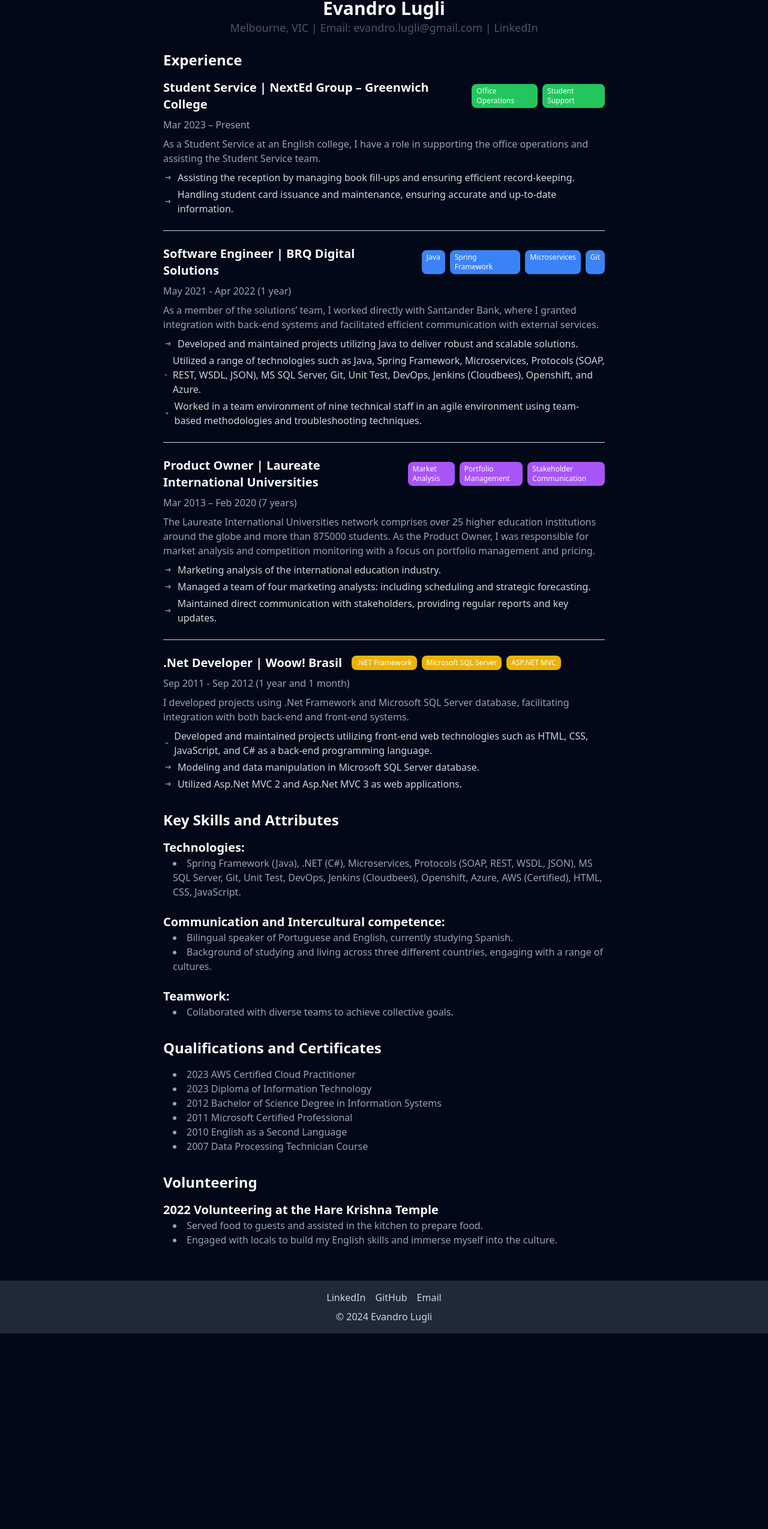
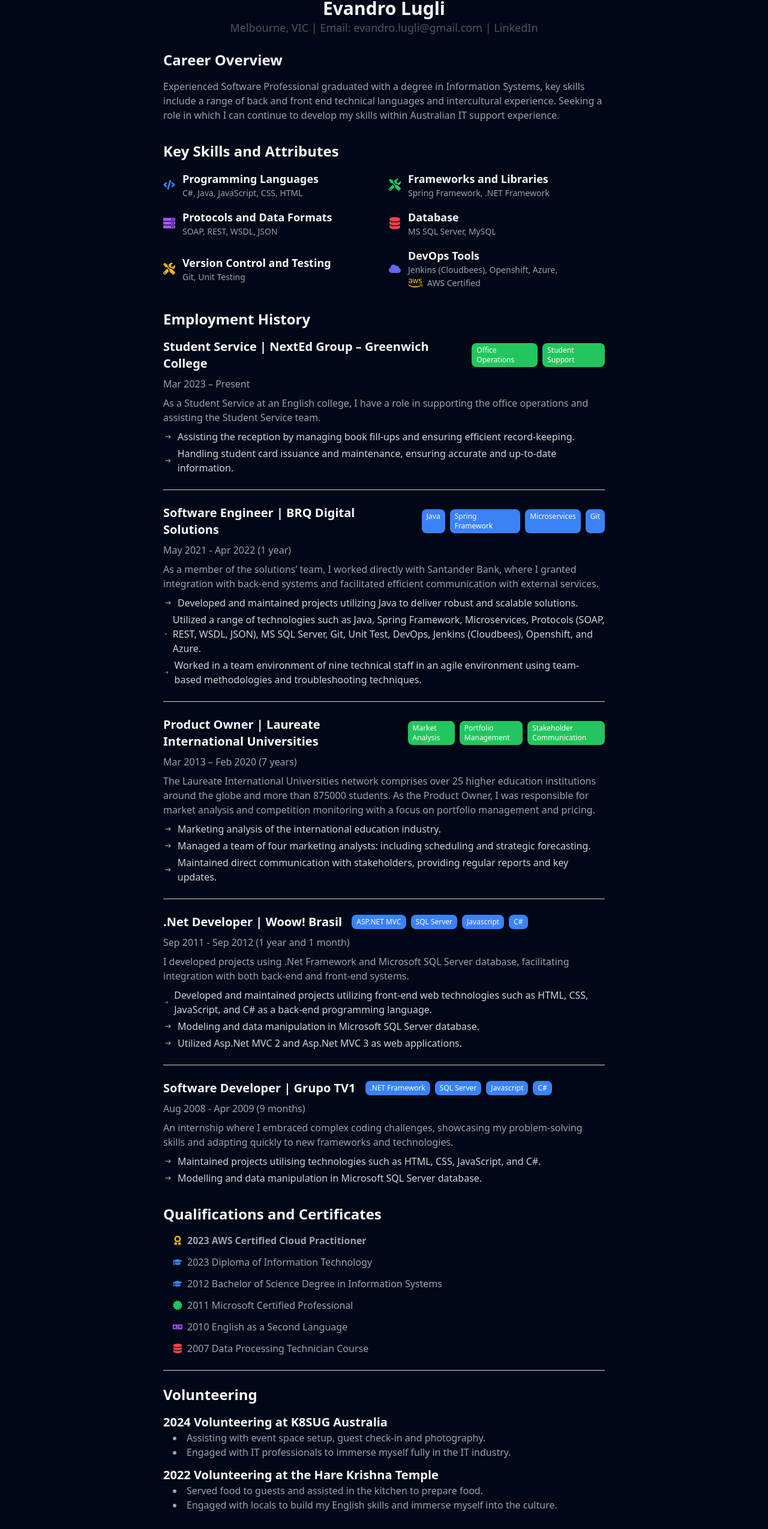
Before and after one commit to evandrolugli/portfolio, a React (Vite) app: page /resume in a window 1280 px wide. Shown: the part 92-2641 px from the top of the page at 60% size. Before the commit the page ends 2315 px from the top, so only its background shows below. Built offline with nearby package versions, Linux system fonts and the light colour scheme.

Commit message:
update resume

```diff
--- a/src/pages/Resume.tsx
+++ b/src/pages/Resume.tsx
@@ -1,5 +1,6 @@
 import React from 'react';
-import { IoIosCheckmarkCircle } from 'react-icons/io';
+import { FaCode, FaServer, FaCloud, FaAws } from "react-icons/fa";
+import { FaAward, FaGraduationCap, FaCertificate, FaLanguage, FaTools, FaDatabase } from 'react-icons/fa';
 import { IoIosArrowRoundForward } from 'react-icons/io';
 
 export function Resume() {
@@ -11,7 +12,66 @@ export function Resume() {
       </header>
 
       <section className="mb-8">
-        <h2 className="text-2xl font-bold mb-4">Experience</h2>
+        <h2 className="text-2xl font-bold mb-4">Career Overview</h2>
+        <p className="text-gray-400">
+          Experienced Software Professional graduated with a degree in Information Systems, key skills include a range of back and front end technical languages and intercultural experience. Seeking a role in which I can continue to develop my skills within Australian IT support experience.
+        </p>
+      </section>
+
+      <section className="mb-8">
+        <h2 className="text-2xl font-bold mb-4">Key Skills and Attributes</h2>
+        <div className="grid grid-cols-1 md:grid-cols-2 gap-4">
+          <div className="flex items-center">
+            <FaCode className="text-xl text-blue-500 mr-3" />
+            <div>
+              <h3 className="text-lg font-semibold">Programming Languages</h3>
+              <p className="text-gray-400 text-sm">C#, Java, JavaScript, CSS, HTML</p>
+            </div>
+          </div>
+          <div className="flex items-center">
+            <FaTools className="text-xl text-green-500 mr-3" />
+            <div>
+              <h3 className="text-lg font-semibold">Frameworks and Libraries</h3>
+              <p className="text-gray-400 text-sm">Spring Framework, .NET Framework</p>
+            </div>
+          </div>
+          <div className="flex items-center">
+            <FaServer className="text-xl text-purple-500 mr-3" />
+            <div>
+              <h3 className="text-lg font-semibold">Protocols and Data Formats</h3>
+              <p className="text-gray-400 text-sm">SOAP, REST, WSDL, JSON</p>
+            </div>
+          </div>
+          <div className="flex items-center">
+            <FaDatabase className="text-xl text-red-500 mr-3" />
+            <div>
+              <h3 className="text-lg font-semibold">Database</h3>
+              <p className="text-gray-400 text-sm">MS SQL Server, MySQL</p>
+            </div>
+          </div>
+          <div className="flex items-center">
+            <FaTools className="text-xl text-yellow-500 mr-3" />
+            <div>
+              <h3 className="text-lg font-semibold">Version Control and Testing</h3>
+              <p className="text-gray-400 text-sm">Git, Unit Testing</p>
+            </div>
+          </div>
+          <div className="flex items-center">
+            <FaCloud className="text-xl text-indigo-500 mr-3" />
+            <div>
+              <h3 className="text-lg font-semibold">DevOps Tools</h3>
+              <p className="text-gray-400 text-sm">
+                Jenkins (Cloudbees), Openshift, Azure, <span className="flex items-center">
+                  <FaAws className="text-2xl text-yellow-500 mr-2" /> AWS Certified
+                </span>
+              </p>
+            </div>
+          </div>
+        </div>
+      </section>
+
+      <section className="mb-8">
+        <h2 className="text-2xl font-bold mb-4">Employment History</h2>
 
         <div className="mb-6">
           <div className="flex items-center mb-2">
@@ -75,9 +135,9 @@ export function Resume() {
           <div className="flex items-center mb-2">
             <h3 className="text-xl font-semibold">Product Owner | Laureate International Universities</h3>
             <div className="ml-4 flex space-x-2">
-              <span className="bg-purple-500 text-white py-1 px-2 rounded-lg text-xs font-medium">Market Analysis</span>
-              <span className="bg-purple-500 text-white py-1 px-2 rounded-lg text-xs font-medium">Portfolio Management</span>
-              <span className="bg-purple-500 text-white py-1 px-2 rounded-lg text-xs font-medium">Stakeholder Communication</span>
+              <span className="bg-green-500 text-white py-1 px-2 rounded-lg text-xs font-medium">Market Analysis</span>
+              <span className="bg-green-500 text-white py-1 px-2 rounded-lg text-xs font-medium">Portfolio Management</span>
+              <span className="bg-green-500 text-white py-1 px-2 rounded-lg text-xs font-medium">Stakeholder Communication</span>
             </div>
           </div>
           <p className="text-gray-400 mb-2">Mar 2013 – Feb 2020 (7 years)</p>
@@ -106,9 +166,10 @@ export function Resume() {
           <div className="flex items-center mb-2">
             <h3 className="text-xl font-semibold">.Net Developer | Woow! Brasil</h3>
             <div className="ml-4 flex space-x-2">
-              <span className="bg-yellow-500 text-white py-1 px-2 rounded-lg text-xs font-medium">.NET Framework</span>
-              <span className="bg-yellow-500 text-white py-1 px-2 rounded-lg text-xs font-medium">Microsoft SQL Server</span>
-              <span className="bg-yellow-500 text-white py-1 px-2 rounded-lg text-xs font-medium">ASP.NET MVC</span>
+              <span className="bg-blue-500 text-white py-1 px-2 rounded-lg text-xs font-medium">ASP.NET MVC</span>
+              <span className="bg-blue-500 text-white py-1 px-2 rounded-lg text-xs font-medium">SQL Server</span>
+              <span className="bg-blue-500 text-white py-1 px-2 rounded-lg text-xs font-medium">Javascript</span>
+              <span className="bg-blue-500 text-white py-1 px-2 rounded-lg text-xs font-medium">C#</span>
             </div>
           </div>
           <p className="text-gray-400 mb-2">Sep 2011 - Sep 2012 (1 year and 1 month)</p>
@@ -131,60 +192,90 @@ export function Resume() {
           </ul>
         </div>
 
+        <hr className="border-gray-300 my-6" />
+
+        <div className="mb-6">
+          <div className="flex items-center mb-2">
+            <h3 className="text-xl font-semibold">Software Developer | Grupo TV1</h3>
+            <div className="ml-4 flex space-x-2">
+              <span className="bg-blue-500 text-white py-1 px-2 rounded-lg text-xs font-medium">.NET Framework</span>
+              <span className="bg-blue-500 text-white py-1 px-2 rounded-lg text-xs font-medium">SQL Server</span>
+              <span className="bg-blue-500 text-white py-1 px-2 rounded-lg text-xs font-medium">Javascript</span>
+              <span className="bg-blue-500 text-white py-1 px-2 rounded-lg text-xs font-medium">C#</span>
+            </div>
+          </div>
+          <p className="text-gray-400 mb-2">Aug 2008 - Apr 2009 (9 months)</p>
+          <p className="text-gray-400 mb-2">
+            An internship where I embraced complex coding challenges, showcasing my problem-solving skills and adapting quickly to new frameworks and technologies.
+          </p>
+          <ul className="list-disc list-inside text-gray-300">
+             <li className="flex items-center mb-1">
+             <IoIosArrowRoundForward className="mr-2" />
+             Maintained projects utilising technologies such as HTML, CSS, JavaScript, and C#.
+            </li>
+            <li className="flex items-center mb-1">
+             <IoIosArrowRoundForward className="mr-2" />
+             Modelling and data manipulation in Microsoft SQL Server database.
+            </li>
+          </ul>
+        </div>
       </section>
 
-      <section className="mb-8">
-        <h2 className="text-2xl font-bold mb-4">Key Skills and Attributes</h2>
+      <section className="mb-6">
+        <h2 className="text-2xl font-bold mb-4">Qualifications and Certificates</h2>
+        <ul className="list-disc list-inside text-gray-400 ml-4">
+          <li className="flex items-center mb-3">
+            <FaAward className="text-yellow-500 mr-2" />
+            <span className="font-semibold">2023 AWS Certified Cloud Practitioner</span>
+          </li>
+          <li className="flex items-center mb-3">
+            <FaGraduationCap className="text-blue-500 mr-2" />
+            2023 Diploma of Information Technology
+          </li>
+          <li className="flex items-center mb-3">
+            <FaGraduationCap className="text-blue-500 mr-2" />
+            2012 Bachelor of Science Degree in Information Systems
+          </li>
+          <li className="flex items-center mb-3">
+            <FaCertificate className="text-green-500 mr-2" />
+            2011 Microsoft Certified Professional
+          </li>
+          <li className="flex items-center mb-3">
+            <FaLanguage className="text-purple-500 mr-2" />
+            2010 English as a Second Language
+          </li>
+          <li className="flex items-center mb-3">
+            <FaDatabase className="text-red-500 mr-2" />
+            2007 Data Processing Technician Course
+          </li>
+        </ul>
+      </section>
 
+
+      <hr className="border-gray-300 my-6" />
+
+      <section>
+        <h2 className="text-2xl font-bold mb-4">Volunteering</h2>
         <div className="mb-6">
-          <h3 className="text-xl font-semibold">Technologies:</h3>
-          <ul className="list-disc list-inside text-gray-400 ml-4">
-            <li>Spring Framework (Java), .NET (C#), Microservices, Protocols (SOAP, REST, WSDL, JSON), MS SQL Server, Git, Unit Test, DevOps, Jenkins (Cloudbees), Openshift, Azure, AWS (Certified), HTML, CSS, JavaScript.</li>
+        <h3 className="text-xl font-semibold">2024 Volunteering at K8SUG Australia</h3>
+          <ul className="list-disc list-inside text-gray-400 ml-4 mb-3">
+            <li>Assisting with event space setup, guest check-in and photography.</li>
+            <li>Engaged with IT professionals to immerse myself fully in the IT industry.</li>
+          </ul>
+          <h3 className="text-xl font-semibold">2022 Volunteering at the Hare Krishna Temple</h3>
+          <ul className="list-disc list-inside text-gray-400 ml-4 mb-3">
+            <li>Served food to guests and assisted in the kitchen to prepare food.</li>
+            <li>Engaged with locals to build my English skills and immerse myself into the culture.</li>
           </ul>
         </div>
+      </section>
 
-        <div className="mb-6">
-          <h3 className="text-xl font-semibold">Communication and Intercultural competence:</h3>
+      <section className="mb-2">
+          <h2 className="text-xl font-semibold">Communication and Intercultural competence</h2>
           <ul className="list-disc list-inside text-gray-400 ml-4">
             <li>Bilingual speaker of Portuguese and English, currently studying Spanish.</li>
             <li>Background of studying and living across three different countries, engaging with a range of cultures.</li>
           </ul>
-        </div>
-
-        <div className="mb-6">
-          <h3 className="text-xl font-semibold">Teamwork:</h3>
-          <ul className="list-disc list-inside text-gray-400 ml-4">
-            <li>Collaborated with diverse teams to achieve collective goals.</li>
-          </ul>
-        </div>
-
-      </section>
-
-      <section>
-        <h2 className="text-2xl font-bold mb-4">Qualifications and Certificates</h2>
-
-        <ul className="list-disc list-inside text-gray-400 ml-4">
-          <li>2023 AWS Certified Cloud Practitioner</li>
-          <li>2023 Diploma of Information Technology</li>
-          <li>2012 Bachelor of Science Degree in Information Systems</li>
-          <li>2011 Microsoft Certified Professional</li>
-          <li>2010 English as a Second Language</li>
-          <li>2007 Data Processing Technician Course</li>
-        </ul>
-
-      </section>
-
-      <section className="mt-8">
-        <h2 className="text-2xl font-bold mb-4">Volunteering</h2>
-
-        <div className="mb-6">
-          <h3 className="text-xl font-semibold">2022 Volunteering at the Hare Krishna Temple</h3>
-          <ul className="list-disc list-inside text-gray-400 ml-4">
-            <li>Served food to guests and assisted in the kitchen to prepare food.</li>
-            <li>Engaged with locals to build my English skills and immerse myself into the culture.</li>
-          </ul>
-        </div>
-
       </section>
 
     </div>
```
Also changed, not shown: 1 other file (tests, documents, lock files or other folders).
